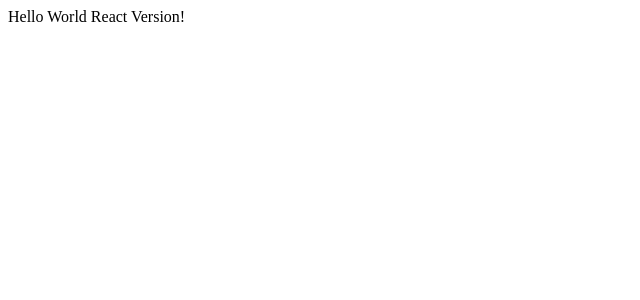
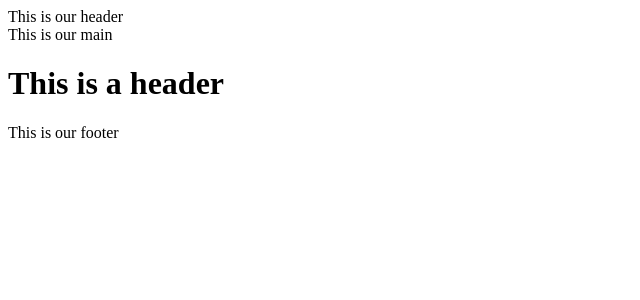
Before and after one commit to amtrav42/avidResearchReact, a React app: page / in a window 1280 px wide. Shown: the top 300 px of the page, without its empty margins (0-640 px from the left). Built offline with nearby package versions, Linux system fonts and the light colour scheme.

Commit message:
added Template component

```diff
--- /dev/null
+++ b/src/components/Template/index.jsx
@@ -0,0 +1,16 @@
+import React, { Component } from "react";
+
+//Declare a class called Template, it's a prototype of the base react component//
+class Template extends Component {
+  render(){
+    return (
+      <div>
+        <header>This is our header</header>
+        <main>This is our main</main>
+        <h1>This is a header</h1>
+        <footer>This is our footer</footer>
+      </div>
+    );
+  }
+}
+export default Template;
--- a/src/index.jsx
+++ b/src/index.jsx
@@ -1,7 +1,8 @@
 import React from "react";
 import { render } from "react-dom";
+import Template from "components/Template";
 
 render(
-  <div>Hello World React Version!</div>,
+  <Template/>,
   document.getElementById("app")
 );
```
